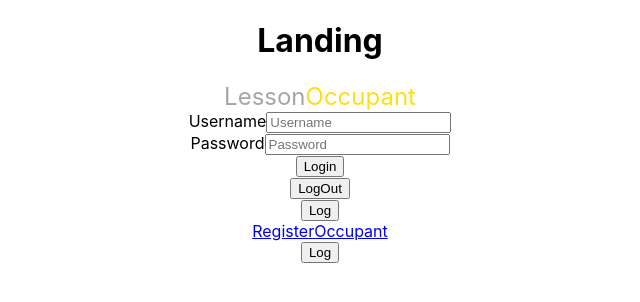
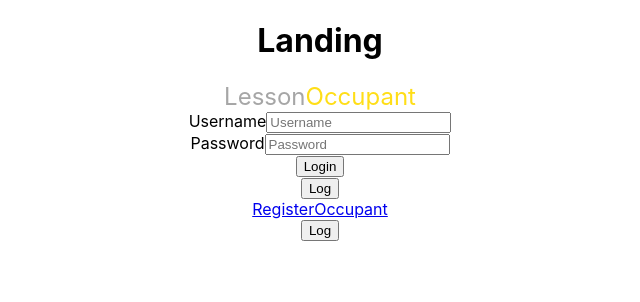
Before and after one commit to chawintee/Dormitory-Personal_Project, a React (Create React App) app in the folder frontend/: page / in a window 1280 px wide. Shown: the top 302 px of the page, without its empty margins (320-960 px from the left). Built offline with nearby package versions, Linux system fonts and the light colour scheme.

Commit message:
move userInfo to app'

```diff
--- a/frontend/src/components/App.js
+++ b/frontend/src/components/App.js
@@ -1,4 +1,4 @@
-import React from 'react';
+import React, { useState } from 'react';
 import './App.css';
 import { Switch, Route, Redirect } from 'react-router-dom';
 import Landing from './Landing/Landing'
@@ -7,12 +7,16 @@ import RegisterOccupant from './Occupant/RegisterOccupant'
 import RegisterLesson from './Lesson/RegisterLesson'
 
 function App() {
+
+  const [isLogin, setIsLogin] = useState(false);
+  const [userInfo, setUserInfo] = useState({});
+
   return (
     <div className="App">
       <Switch>
-        <Route exact path='/' component={Landing} />
-        <Route exact path='/registerOccupant' component={RegisterOccupant}/>
-        <Route exact path='/registerLesson' component={RegisterLesson}/>
+        <Route exact path='/' render={()=><Landing isLogin={isLogin} setIsLogin={setIsLogin} userInfo={userInfo} setUserInfo={setUserInfo}/>}/>
+        <Route exact path='/registerOccupant' component={RegisterOccupant} />
+        <Route exact path='/registerLesson' component={RegisterLesson} />
         <Route exact path='/error' component={Error} />
         <Redirect to='/error' />
       </Switch>
--- a/frontend/src/components/Landing/Landing.js
+++ b/frontend/src/components/Landing/Landing.js
@@ -4,17 +4,15 @@ import Input from './component/Input';
 import jwtDecode from 'jwt-decode';
 import LoginForm from './component/Loginform';
 
-function Landing() {
+function Landing(props) {
 
     const [lesson, setLesson] = useState(false);
 
-    const [isLogin, setIsLogin] = useState(false);
-    const [userInfo, setUserInfo] = useState({});
+    const {isLogin, setIsLogin, userInfo, setUserInfo} = props;
 
-
-
-
-
+    // const [isLogin, setIsLogin] = useState(false);
+    // const [userInfo, setUserInfo] = useState({});
+    // console.log(isLogin)
 
     return (
         <div>
--- a/frontend/src/components/Landing/component/Loginform.js
+++ b/frontend/src/components/Landing/component/Loginform.js
@@ -1,4 +1,4 @@
-import React ,{useState} from 'react';
+import React, { useState } from 'react';
 import jwtDecode from 'jwt-decode';
 import axios from '../../../config/axios'
 import Input from '../component/Input'
@@ -8,26 +8,33 @@ function LoginForm(props) {
 
     const [username, setUsername] = useState("");
     const [password, setPassword] = useState("");
-    const {isLogin, setIsLogin, userInfo, setUserInfo,lesson} = props
+    const { isLogin, setIsLogin, userInfo, setUserInfo, lesson } = props
 
     const textUsername = (e) => setUsername(e.target.value);
     const textPassword = (e) => setPassword(e.target.value);
 
     const login = async () => {
-        if(lesson === false){
+        if (lesson === false) {
             const body = {
-                Username : username,
-                Password : password,
+                Username: username,
+                Password: password,
             };
-            const result = await axios.post('/occupant/login',body);
+            try {
+                const result = await axios.post('/occupant/login', body);
                 // console.log(result)
-            localStorage.setItem("ACCESS_TOKEN",result.data.token);
+                localStorage.setItem("ACCESS_TOKEN", result.data.token);
                 const user = jwtDecode(result.data.token);
+                user.role = "Occupant";
                 console.log(user);
                 setUserInfo(user);
                 setIsLogin(true);
                 setUsername("");
                 setPassword("");
+            } catch (error){
+                console.log("Invalid Username or Password")
+            }
+        }else {
+            console.log("you are Lesson")
         }
     }
 
@@ -41,14 +48,15 @@ function LoginForm(props) {
 
     return (
         <div>
-            {isLogin ? <div>{userInfo.id}</div>:null}
-            <Input name="Username" type= "text" value={username} textValue={textUsername}/>
-                <Input name="Password" type= "password" value={password} textValue={textPassword}/>
+            {isLogin ? <div>{userInfo.id}{userInfo.role}</div> : null}
+            <Input name="Username" type="text" value={username} textValue={textUsername} />
+            <Input name="Password" type="password" value={password} textValue={textPassword} />
             <div>
                 <button onClick={login}>Login</button>
             </div>
             <div>
-                    <button onClick={logout}>LogOut</button>
+                {isLogin ? <button onClick={logout}>LogOut</button> : null}
+
             </div>
             <button onClick={() => console.log(`You are lesson ${lesson} username is ${username} Password is ${password}`)}>Log</button>
         </div>
--- a/frontend/src/components/Lesson/LoginLesson.js
+++ b/frontend/src/components/Lesson/LoginLesson.js
@@ -1,6 +1,7 @@
 import React from 'react'
 
 function LoginLesson() {
+
     return (
         <div>
             <h1>LoginLesson</h1>
```
Also changed, not shown: frontend/src/components/Lesson/LessonFirstPage.js (added, +11 -0 lines), frontend/src/components/Lesson/MeterManage.js (added, +11 -0 lines), frontend/src/components/Lesson/SettingOccupant.js (added, +11 -0 lines), frontend/src/components/Occupant/OccupantFistPage.js (added, +11 -0 lines). Lines whose indentation alone changed are shown as unchanged.
